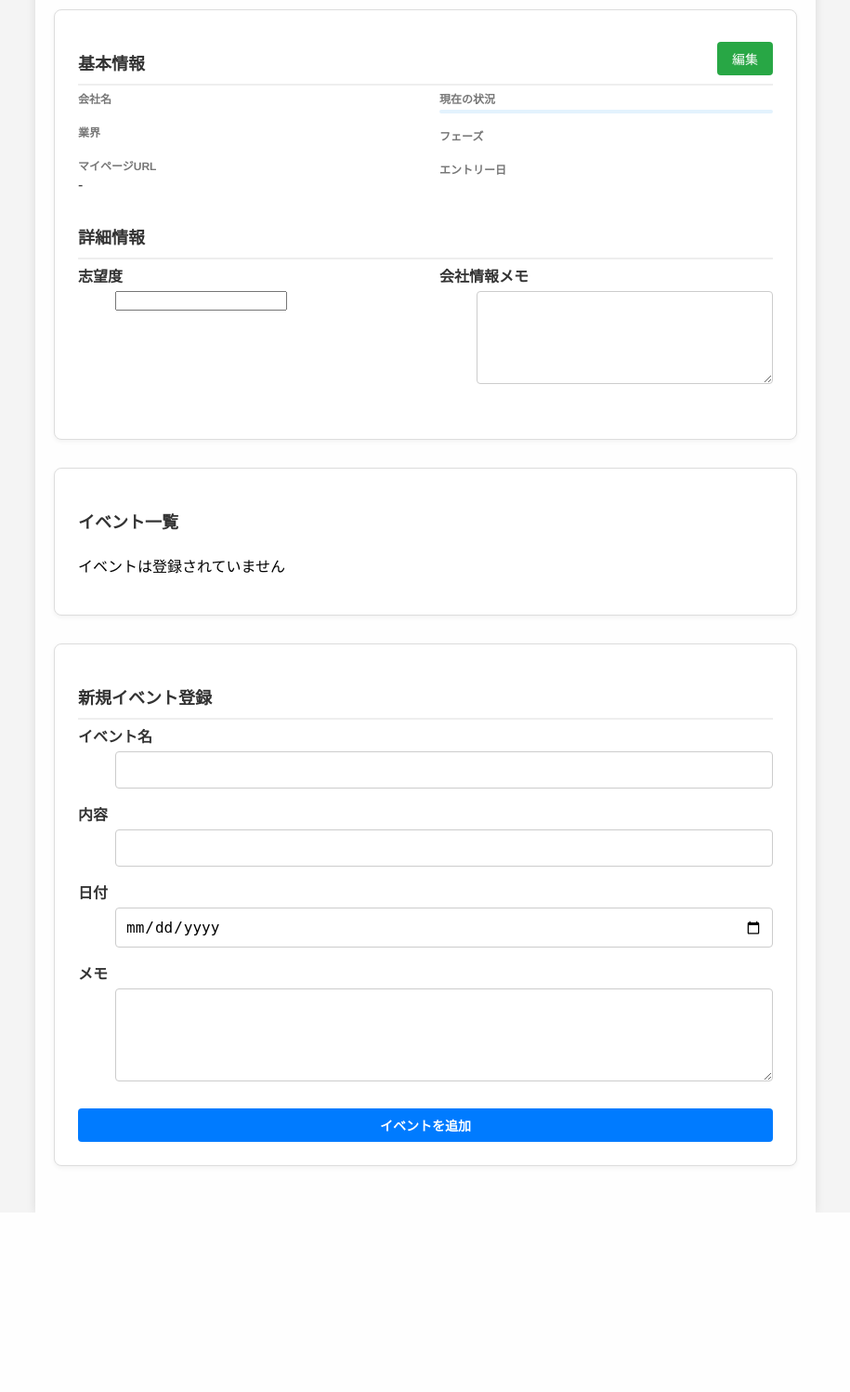
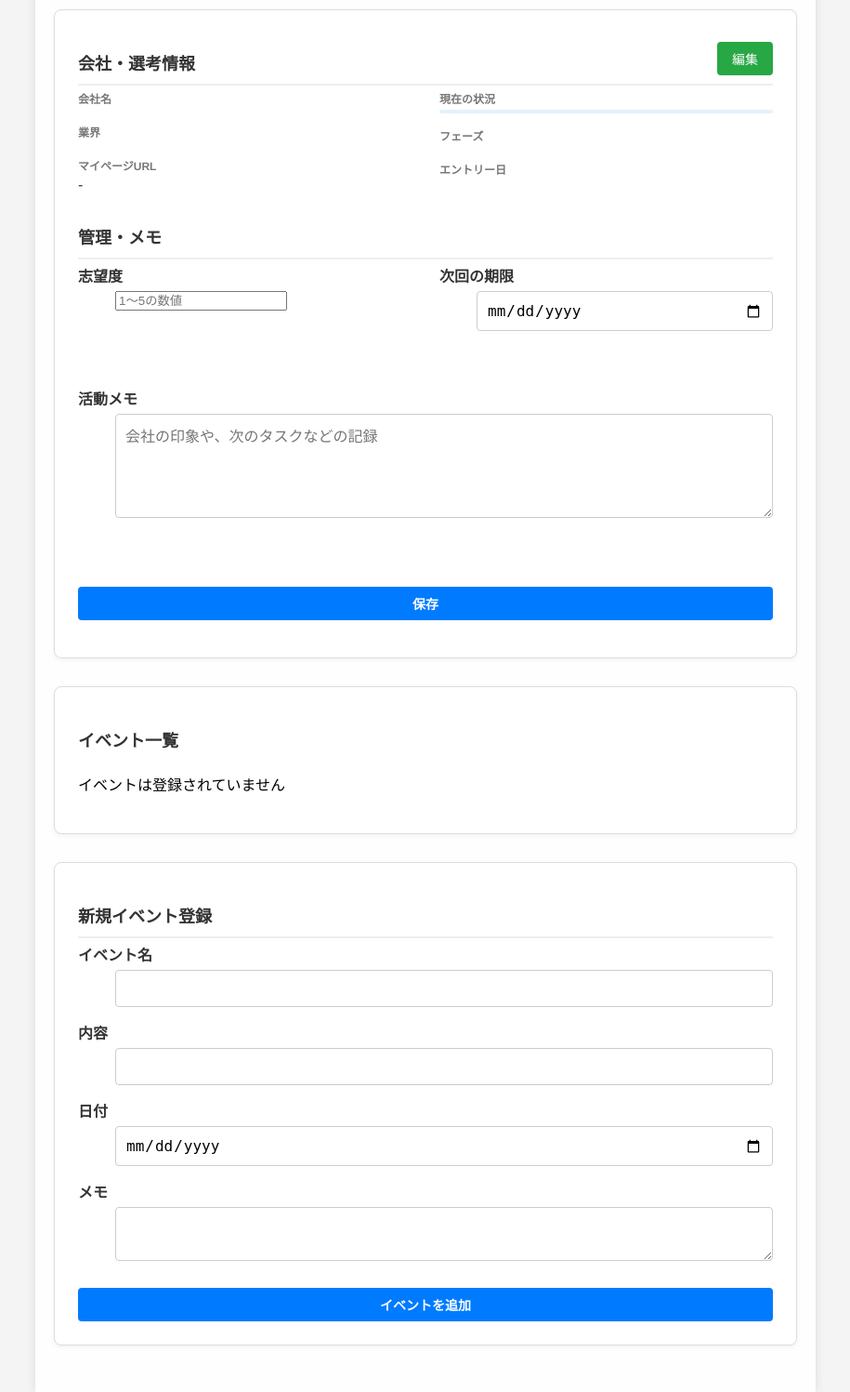
Before and after one commit to sw04921/JobHuntingManager, a Flask app: template templates/detail.html in a window 1280 px wide. Shown: the part 88-1585 px from the top of the page at 93% size, without its empty margins (182-1097 px from the left). Before the commit the page ends 1392 px from the top, so only its background shows below. Run offline with Flask 3, Linux system fonts and the light colour scheme; the template is opened without the code that fills it: values that come from a table or form of the project are taken from there, others are empty; some libraries are stand-ins or nearby versions.

Commit message:
final var 0.1

```diff
--- a/app.py
+++ b/app.py
@@ -3,6 +3,7 @@ from flask import Flask, render_template, request, redirect, url_for
 from flask_sqlalchemy import SQLAlchemy
 from sqlalchemy import ForeignKey, MetaData
 from flask_migrate import Migrate
+from datetime import date
 
 app = Flask(__name__)
 
@@ -36,10 +37,11 @@ class Company(db.Model):
     url = db.Column(db.String(128))                 # マイページURL
     interest = db.Column(db.Integer)                # 志望度
     memo = db.Column(db.Text)                       # メモ
+    next_deadline = db.Column(db.Date())            # 次回期限
     # リレーション　選考状況テーブル　１対１
     selection = db.relationship("Selection", backref='company', uselist=False)
     # リレーション　スケジュールテーブル　１対多
-    schedules = db.relationship("Schedule", backref='company')
+    schedules = db.relationship("Schedule", backref='company', order_by="desc(Schedule.event_date)")
 
 ## 選考状況テーブル
 class Selection(db.Model):
@@ -82,9 +84,12 @@ def index():
     if sort_mode == 'interest':
         # 志望度順に並び替え　.desc()で降順にする
         query = query.order_by(Company.interest.desc())
+    elif sort_mode == 'deadline':
+        # 期限順に並び替え　今日の日付を取得して、それより後の日付だけを抽出、そこから並び替える
+        query = query.filter(Company.next_deadline >= date.today()).order_by(Company.next_deadline)
     companies = query.all()
     # POST
-    if regist_form.validate_on_submit(): # requeset.method == "POST" and form.validate()と同じ意味
+    if regist_form.validate_on_submit(): # requeset.method == "POST" and form.validate()と同じ意味　　<-----------------会社登録ボタン
         new_company = Company(name=regist_form.name.data, industry=regist_form.industry.data, url=regist_form.url.data)
         db.session.add(new_company)
         db.session.commit()
@@ -104,14 +109,22 @@ def show_detail(id):
     info_form = DetailForm(obj=target, prefix="info") # DBに登録された情報をフォームの初期値とする
     schedule_form = ScheduleForm(prefix="schedule")
     # POST　詳細フォーム
-    if info_form.toTopPage.data and info_form.validate_on_submit(): # バリデーションOKであることを確認する
+    if info_form.toTopPage.data and info_form.validate_on_submit(): # <--      ヘッダー組み込みの保存して戻るボタン
         target.interest = info_form.interest.data
         target.memo = info_form.memo.data
+        target.next_deadline = info_form.next_deadline.data
         db.session.commit()
         # REDIRECT
         return redirect(url_for('index'))
+    if info_form.submit.data and info_form.validate_on_submit(): # <--      管理・メモの保存ボタン
+        target.interest = info_form.interest.data
+        target.memo = info_form.memo.data
+        target.next_deadline = info_form.next_deadline.data
+        db.session.commit()
+        # REDIRECT
+        return redirect(url_for('show_detail', id=id, _anchor=('detail-info-id')))
     # POST スケジュール
-    if schedule_form.submit.data and schedule_form.validate_on_submit(): # どのボタンが押されたかを判断できるようにする
+    if schedule_form.submit.data and schedule_form.validate_on_submit(): # <-- イベント登録ボタン
         new_schedule = Schedule(
             company_id=target.id,
             event_name=schedule_form.event_name.data,
@@ -122,7 +135,7 @@ def show_detail(id):
         db.session.add(new_schedule)
         db.session.commit()
         # REDIRECT
-        return redirect(url_for('show_detail', id=id, _anchor='add-event'))
+        return redirect(url_for('show_detail', id=id, _anchor=('add-event')))
     #GET
     return render_template('detail.html', company=target, info_form=info_form, schedule_form=schedule_form)
 
@@ -145,7 +158,7 @@ def delete_event(id):
     company_id = target.company_id
     db.session.delete(target)
     db.session.commit()
-    return redirect(url_for('show_detail', id=company_id, _anchor='event_list'))
+    return redirect(url_for('show_detail', id=company_id, _anchor='event-list'))
 
 # 基本情報編集
 @app.route('/edit/<int:id>', methods=['GET', 'POST'])
@@ -175,6 +188,7 @@ def edit_company(id):
             edit_form.phase.data = target.selection.phase
     return render_template('edit_info.html', edit_form=edit_form, company=target)
 
+# イベント編集
 @app.route('/schedule/edit/<int:id>', methods=['GET', 'POST'])
 def edit_event(id):
     target = Schedule.query.filter_by(id=id).first()
--- a/forms.py
+++ b/forms.py
@@ -3,7 +3,7 @@ from wtforms import (
     StringField, IntegerField, TextAreaField,
     SubmitField, DateField, SelectField
 )
-from wtforms.validators import DataRequired
+from wtforms.validators import DataRequired, NumberRange, Optional
 
 #フォームを分けないと入力情報の不備でDB登録処理がスキップされる
 
@@ -16,23 +16,24 @@ class RegistForm(FlaskForm):
 
 # 詳細ページ基本情報編集用フォーム
 class EditForm(RegistForm): # RegistFormを継承して他の要素も使えるようにする
-    entry_date = DateField('エントリー日')
+    entry_date = DateField('エントリー日', validators=[Optional()])
     status = SelectField('現在の選考状況', choices=[('選考中'),('内々定'),('お祈り'),('辞退')])
     phase = StringField('選考フェーズ')
     change = SubmitField('保存して戻る')
 
 # 詳細ページ詳細情報編集用フォーム
 class DetailForm(FlaskForm):
-    interest = IntegerField('志望度')
-    memo = TextAreaField('会社情報メモ')
-    edit = SubmitField('詳細編集')
+    interest = IntegerField('志望度', validators=[Optional(), NumberRange(min=1)])
+    memo = TextAreaField('活動メモ')
+    next_deadline = DateField('次回の期限', validators=[Optional()])
+    submit = SubmitField('保存')
     toTopPage = SubmitField('保存して戻る')
 
 # スケジュール入力フォーム
 class ScheduleForm(FlaskForm):
-    event_name = StringField('イベント名', validators=[DataRequired()])
+    event_name = StringField('イベント名', validators=[DataRequired('入力必須です')])
     event_content = StringField('内容')
-    event_date = DateField('日付')
+    event_date = DateField('日付', validators=[DataRequired('入力必須です')])
     event_memo = TextAreaField('メモ')
     submit = SubmitField('イベントを追加')
     change = SubmitField('保存して戻る')
--- a/static/style.css
+++ b/static/style.css
@@ -496,10 +542,13 @@ select {
 
 /* 2. メモ欄の高さを確保 */
 textarea {
-    height: 100px;
-    /* 最初から少し高さをとっておく */
+    width: 100%;
     resize: vertical;
-    /* 縦方向だけサイズ変更できるようにする */
+    /* 縦方向だけリサイズ許可（レイアウト崩れ防止） */
+    padding: 10px;
+    border: 1px solid #ccc;
+    border-radius: 4px;
+    font-family: inherit;
 }
 
 /* 3. ラベル（「イベント名：」などの文字）の設定 */
@@ -519,3 +568,9 @@ form p {
     margin: 0;
     /* 変な隙間をなくす */
 }
+
+/* 横幅いっぱいに広げるクラス（メモ欄とボタン用） */
+.full-width {
+    grid-column: 1 / -1;
+    /* 左端から右端まで指定 */
+}
--- a/templates/detail.html
+++ b/templates/detail.html
@@ -28,7 +28,7 @@
     <div class="content-box">
         {% block base_info %}
         <div class="info-header">
-            <h3>基本情報</h3>
+            <h3>会社・選考情報</h3>
             <a href="{{ url_for('edit_company', id=company.id) }}" class="btn btn-edit">編集</a>
         </div>
 
@@ -73,17 +73,23 @@
 
         <!-- 詳細情報のブロック　edit_modeでは編集不可-->
         {% block detail_info %}
-        <div class="info-header">
-            <h3>詳細情報</h3>
+        <div class="info-header" id="detail-info-id">
+            <h3>管理・メモ</h3>
         </div>
         {% from "_formhelpers.html" import render_field %}
         {{ info_form.csrf_token }}
         <div class="info-grid">
             <div class="info-item">
-                {{ render_field(info_form.interest) }}
+                {{ render_field(info_form.interest, placeholder="1〜5の数値") }}
             </div>
             <div class="info-item">
-                {{ render_field(info_form.memo) }}
+                {{ render_field(info_form.next_deadline, type="date") }}
+            </div>
+            <div class="info-item full-width">
+                {{ render_field(info_form.memo, rows="5", placeholder="会社の印象や、次のタスクなどの記録") }}
+            </div>
+            <div class="info-item full-width">
+                {{ info_form.submit(class="btn btn-register") }}
             </div>
         </div>
         {% endblock %}
@@ -124,7 +130,7 @@
         <h3>新規イベント登録</h3>
     </div>
     {% from "_formhelpers.html" import render_field %}
-    <form method="POST" novalidate>
+    <form action="{{ url_for('show_detail', id=company.id, _anchor='add-event') }}" method="POST" novalidate>
         {{ schedule_form.csrf_token }}
         {{ render_field(schedule_form.event_name) }}
         {{ render_field(schedule_form.event_content) }}
```
Also changed, not shown: other parts of static/style.css (+53 -7 lines), templates/top_list.html (+12 -2 lines).
